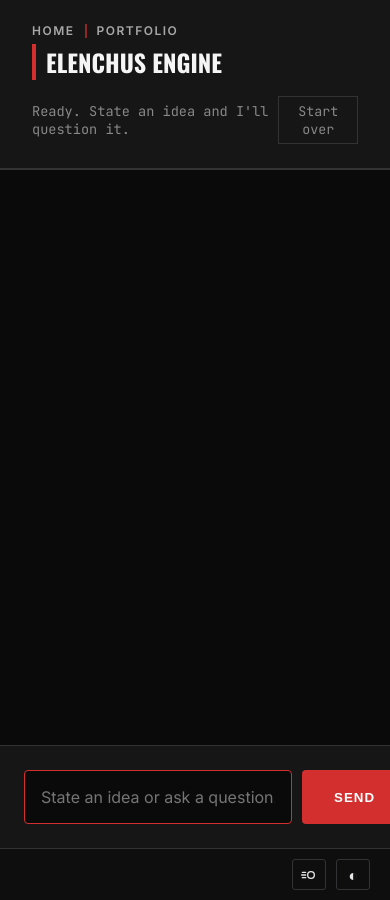
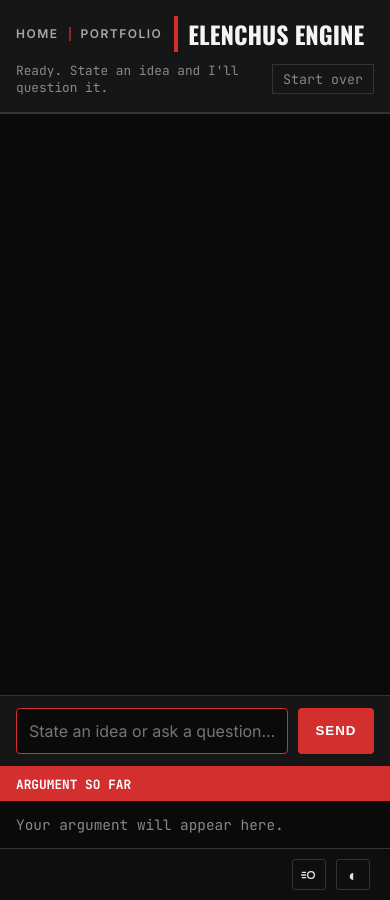
Before and after one commit to llama-wc/reflection, a Jekyll site: the page elenchus/index.html, which Jekyll copies as it is, in a window 390 px wide. Built offline with Jekyll 4.4.1, drawn with Linux system fonts in a browser that asks for light colours.

Commit message:
Elenchus: fit phones and keep the conversation across a reload
A reply with a long unbroken string (a URL, a run of logic symbols) widened
the chat column past the screen; the overflow was clipped, so the rest of
the conversation and the Send button were out of reach until a reload,
which lost the conversation.
- Long strings wrap; neither column can be pushed wider than its share.
- Phones upright: the argument sits in a short panel under the chat.
- Short screens (phones sideways): one-line header, compact panel, and the
  input row never shrinks, so Send can't be covered.
- The conversation and argument are saved for the tab (sessionStorage) and
  restored on reload; Start over clears them.
- Start over during a pending reply drops that reply instead of adding it
  to the new conversation.
Desktop layout is unchanged.

Co-Authored-By: Claude Opus 5.5 <noreply@anthropic.com>

```diff
--- a/elenchus/index.html
+++ b/elenchus/index.html
@@ -13,7 +13,7 @@
     <meta property="og:image" content="https://mac-wall.com/og-image.png">
     <meta name="twitter:card" content="summary_large_image">
     <script src="/theme.js"></script>
-    <link rel="stylesheet" href="style.css">
+    <link rel="stylesheet" href="style.css?v=2">
     <link rel="stylesheet" href="/crumbs.css">
     <link href="https://fonts.googleapis.com/css2?family=Inter:wght@400;600;800&family=JetBrains+Mono:wght@400;700&family=Oswald:wght@500;700&display=swap" rel="stylesheet">
 </head>
@@ -47,13 +47,13 @@
         <section class="logic-router">
             <h2>ARGUMENT SO FAR</h2>
 
-            <div class="router-card highlight-card" style="height: 85%; display: flex; flex-direction: column;">
+            <div class="router-card highlight-card">
                 <div class="card-header">UPDATES AS YOU CONVERSE</div>
-                <div id="track-updated" class="card-content monospace" style="flex: 1; overflow-y: auto; white-space: pre-wrap; line-height: 1.6;">Your argument will appear here.</div>
+                <div id="track-updated" class="card-content monospace">Your argument will appear here.</div>
             </div>
         </section>
     </main>
 
-    <script src="main.js?v=4"></script>
+    <script src="main.js?v=5"></script>
 </body>
 </html>
--- a/elenchus/main.js
+++ b/elenchus/main.js
@@ -21,7 +21,21 @@ let state = {
     isFirstMessage: true,
     originalPremise: "",
     chatHistory: [], // Memory for better conversational flow
+    transcript: [],  // Every message shown, so a reload can redraw them
+    ledger: null,    // The last ledger reply, likewise
 };
+
+// Bumped by Start over, so a reply still on its way to the old conversation is dropped
+let conversationId = 0;
+
+// Saved for this tab only, so reloading (say, to fix a layout) keeps the conversation
+const SAVE_KEY = "elenchus-conversation";
+function saveConversation() {
+    try { sessionStorage.setItem(SAVE_KEY, JSON.stringify(state)); } catch (e) { /* storage unavailable */ }
+}
+function clearConversation() {
+    try { sessionStorage.removeItem(SAVE_KEY); } catch (e) { /* storage unavailable */ }
+}
 
 // ==========================================
 // 2. INITIALIZATION & THEME
@@ -29,6 +43,7 @@ let state = {
 // Theme is handled site-wide by /theme.js (shared with mac-wall.com).
 
 function initializeEngine() {
+    restoreConversation();
     DOM.statusText.innerText = "Ready. State an idea and I'll question it.";
     DOM.userInput.disabled = false;
     DOM.sendBtn.disabled = false;
@@ -39,6 +54,11 @@ function initializeEngine() {
 // 3. UI HELPERS
 // ==========================================
 function appendMessage(role, text) {
+    state.transcript.push({ role, text });
+    showMessage(role, text);
+}
+
+function showMessage(role, text) {
     const msgDiv = document.createElement("div");
     msgDiv.className = `message ${role === "user" ? "user-msg" : "ai-msg"}`;
     msgDiv.innerText = text;
@@ -73,20 +93,7 @@ function setLedgerNote(text) {
     DOM.trackUpdated.replaceChildren(note);
 }
 
-async function updateLogicLedger() {
-    setLedgerNote("Updating logic state...");
-
-    try {
-        const response = await fetch(API_URL, {
-            method: 'POST',
-            headers: { 'Content-Type': 'application/json' },
-            body: JSON.stringify({ mode: "ledger", messages: state.chatHistory })
-        });
-
-        if (!response.ok) throw new Error(`Ledger request failed with status: ${response.status}`);
-
-        const data = await response.json();
-        const ledgerData = JSON.parse(data.response);
+function renderLedger(ledgerData) {
     const fragment = document.createDocumentFragment();
 
     // Model output is rendered as text only, never as HTML
@@ -115,8 +122,30 @@ async function updateLogicLedger() {
     });
 
     DOM.trackUpdated.replaceChildren(fragment);
+}
+
+async function updateLogicLedger() {
+    const id = conversationId;
+    setLedgerNote("Updating logic state...");
+
+    try {
+        const response = await fetch(API_URL, {
+            method: 'POST',
+            headers: { 'Content-Type': 'application/json' },
+            body: JSON.stringify({ mode: "ledger", messages: state.chatHistory })
+        });
+
+        if (!response.ok) throw new Error(`Ledger request failed with status: ${response.status}`);
+
+        const data = await response.json();
+        const ledgerData = JSON.parse(data.response);
+        if (id !== conversationId) return;
+        renderLedger(ledgerData);
+        state.ledger = ledgerData;
+        saveConversation();
     } catch (error) {
         console.error("Ledger update failed:", error);
+        if (id !== conversationId) return;
         setLedgerNote("[Ledger temporarily offline]");
     }
 }
@@ -125,6 +154,7 @@ async function updateLogicLedger() {
 async function handleSend() {
     const text = DOM.userInput.value.trim();
     if (!text) return;
+    const id = conversationId;
 
     appendMessage("user", text);
 
@@ -154,9 +184,11 @@ async function handleSend() {
 
         const data = await response.json();
         let finalResponse = data.response.trim();
+        if (id !== conversationId) return;
 
         addToHistory("assistant", finalResponse);
         appendMessage("ai", finalResponse);
+        saveConversation();
 
         if (!finalResponse.includes("?")) {
             DOM.userInput.placeholder = "Nice work. Ask a follow-up or start a new topic…";
@@ -168,10 +200,11 @@ async function handleSend() {
         updateLogicLedger();
 
     } catch (error) {
+        if (id !== conversationId) return;
         appendMessage("ai", `SYSTEM ERROR: ${error.message}`);
         console.error(error);
     } finally {
-        toggleLoading(false);
+        if (id === conversationId) toggleLoading(false);
     }
 }
 
@@ -179,9 +212,14 @@ async function handleSend() {
 // 5. EVENT LISTENERS
 // ==========================================
 DOM.resetBtn.addEventListener("click", () => {
+    conversationId++;
+    toggleLoading(false);
     state.isFirstMessage = true;
     state.originalPremise = "";
     state.chatHistory = [];
+    state.transcript = [];
+    state.ledger = null;
+    clearConversation();
     DOM.trackUpdated.textContent = "Your argument will appear here.";
     DOM.userInput.placeholder = "State an idea or ask a question…";
 
@@ -190,6 +228,19 @@ DOM.resetBtn.addEventListener("click", () => {
     });
 });
 
+function restoreConversation() {
+    let saved;
+    try { saved = JSON.parse(sessionStorage.getItem(SAVE_KEY)); } catch (e) { return; }
+    if (!saved || !Array.isArray(saved.transcript) || !saved.transcript.length) return;
+
+    state = { ...state, ...saved };
+    state.transcript.forEach(m => showMessage(m.role, m.text));
+    if (state.ledger) {
+        try { renderLedger(state.ledger); } catch (e) { console.error("Saved ledger unreadable:", e); }
+    }
+    DOM.userInput.placeholder = "Ask a follow-up…";
+}
+
 DOM.sendBtn.addEventListener("click", handleSend);
 DOM.userInput.addEventListener("keypress", (e) => {
     if (e.key === "Enter" && !DOM.sendBtn.disabled) handleSend();
--- a/elenchus/style.css
+++ b/elenchus/style.css
@@ -36,6 +36,7 @@ body {
     display: flex;
     flex-direction: column;
     height: calc(100vh - var(--site-bar, 0px));   /* room for the bottom bar (theme.js) */
+    height: calc(100dvh - var(--site-bar, 0px));  /* phones: the visible area, not behind the browser's toolbar */
 }
 
 .monospace {
@@ -100,6 +101,7 @@ h1 {
 /* Chat Section */
 .chat-section {
     flex: 6;
+    min-width: 0;   /* a long reply wraps instead of widening the column */
     display: flex;
     flex-direction: column;
     border-right: 1px solid var(--border-color);
@@ -107,6 +109,7 @@ h1 {
 
 #chat-box {
     flex: 1;
+    min-height: 0;
     padding: 2rem;
     overflow-y: auto;
     display: flex;
@@ -119,6 +122,8 @@ h1 {
     padding: 1rem 1.2rem;
     line-height: 1.5;
     font-size: 1rem;
+    overflow-wrap: break-word; /* Safari before 15.4 */
+    overflow-wrap: anywhere;   /* long URLs and symbol runs break rather than overflow */
 }
 
 .user-msg {
@@ -137,6 +142,7 @@ h1 {
 }
 
 .input-area {
+    flex-shrink: 0;   /* the chat gives way first, never the input */
     display: flex;
     padding: 1.5rem;
     background-color: var(--surface-color);
@@ -183,6 +189,7 @@ input[type="text"]:focus {
 /* Logic Router */
 .logic-router {
     flex: 4;
+    min-width: 0;
     padding: 2rem;
     background-color: var(--surface-color);
     overflow-y: auto;
@@ -217,6 +224,18 @@ input[type="text"]:focus {
 
 .highlight-card {
     border-color: var(--accent-red);
+    height: 85%;
+    display: flex;
+    flex-direction: column;
+}
+
+#track-updated {
+    flex: 1;
+    overflow-y: auto;
+    white-space: pre-wrap;
+    overflow-wrap: break-word;
+    overflow-wrap: anywhere;
+    line-height: 1.6;
 }
 
 .highlight-card .card-header {
@@ -240,3 +259,54 @@ input[type="text"]:focus {
     0%, 80%, 100% { opacity: 0; }
     40% { opacity: 1; }
 }
+
+/* Phones upright: the argument sits under the chat in a short panel of its own, so
+   the conversation keeps most of the screen. Sideways, the two columns fit. */
+@media (max-width: 700px) and (orientation: portrait) {
+    header { padding: 1rem; }
+    .status-bar { margin-top: 0.6rem; gap: 10px; font-size: 0.8rem; }
+    #reset-btn { flex-shrink: 0; }
+
+    .container { flex-direction: column; }
+    .chat-section { flex: 1; min-height: 0; border-right: none; }
+    #chat-box { padding: 1rem; gap: 1rem; }
+    .message { max-width: 92%; padding: 0.75rem 0.9rem; }
+    .input-area { padding: 0.75rem 1rem; }
+    input[type="text"] { padding: 0.75rem; min-width: 0; }
+    #send-btn { padding: 0 1.1rem; }
+
+    .logic-router {
+        flex: none;
+        max-height: 28dvh;
+        padding: 0;
+        border-top: 2px solid var(--accent-red);
+        display: flex;
+        flex-direction: column;
+    }
+    .logic-router h2 { display: none; }
+    .highlight-card { height: auto; min-height: 0; flex: 1; margin: 0; border: none; }
+    .card-header { font-size: 0; }   /* just the panel's name, on one line */
+    .card-header::before { content: "ARGUMENT SO FAR"; font-size: 0.8rem; }
+    .card-content { padding: 0.75rem 1rem; }
+}
+
+/* Short screens (a phone sideways): the heading and status share one line, and
+   the argument panel drops its titles, to leave the chat room. */
+@media (max-height: 500px) {
+    header { display: flex; flex-wrap: wrap; align-items: center; gap: 0.4rem 1rem; padding: 0.5rem 1rem; }
+    .header-content { min-width: 0; }
+    h1 { font-size: 20px; }
+    .status-bar { flex: 1 1 160px; min-width: 0; margin-top: 0; gap: 10px; font-size: 0.8rem; }
+    #loading-status { overflow: hidden; text-overflow: ellipsis; white-space: nowrap; }
+    #reset-btn { flex-shrink: 0; }
+    #chat-box { padding: 1rem; gap: 1rem; }
+    .input-area { padding: 0.5rem 1rem; }
+    input[type="text"] { padding: 0.6rem; min-width: 0; }
+    #send-btn { padding: 0 1.1rem; }
+    .logic-router { padding: 0.75rem; display: flex; flex-direction: column; }
+    .logic-router h2 { display: none; }
+    .highlight-card { height: auto; min-height: 0; flex: 1; margin: 0; }
+    .card-header { font-size: 0; }   /* just the panel's name, on one line */
+    .card-header::before { content: "ARGUMENT SO FAR"; font-size: 0.8rem; }
+    .card-content { padding: 0.75rem; }
+}
```
Lines whose indentation alone changed are shown as unchanged.
